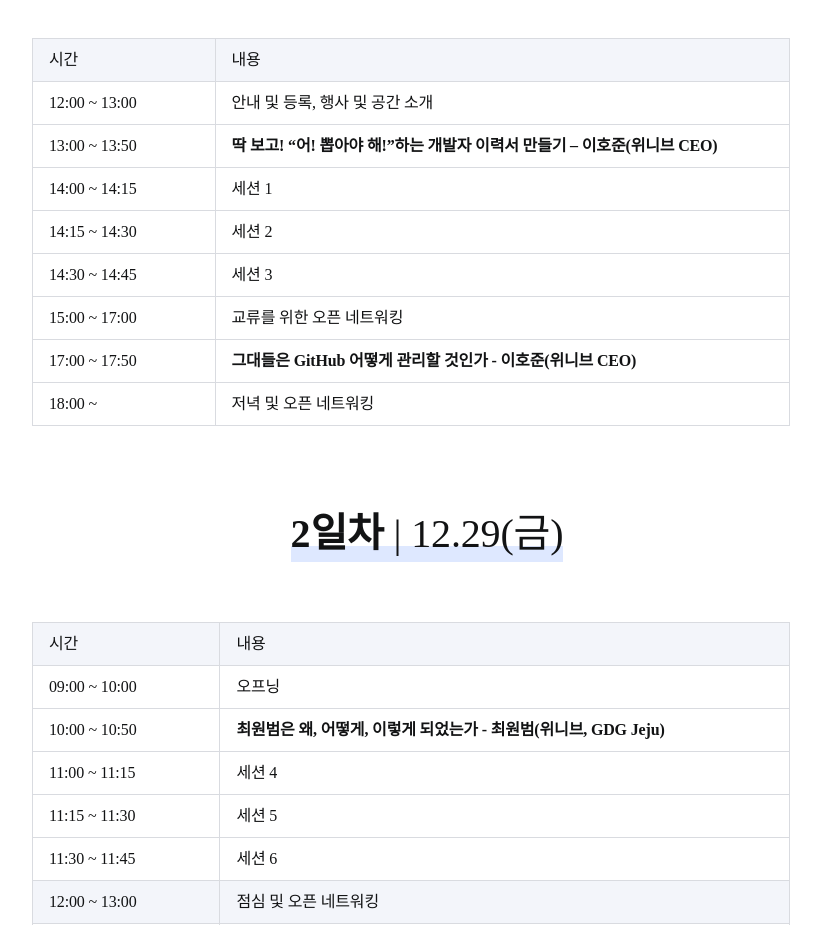
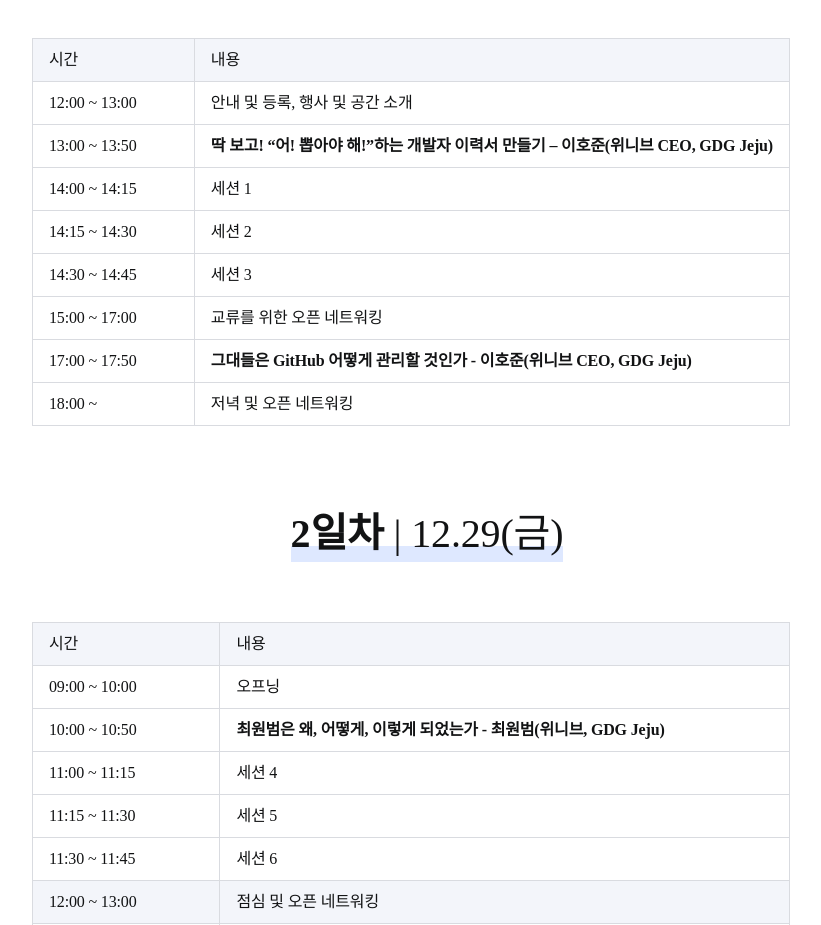
Before and after one commit to weniv/sw-tech-connect, a website: page index.html in a window 1280 px wide. Shown: the part 2940-3865 px from the top of the page, without its empty margins (229-1050 px from the left). Drawn offline with Linux system fonts and the light colour scheme; a web font is replaced by a local one.

Commit message:
:pencil2: Edit: 텍스트 수정

```diff
--- a/index.html
+++ b/index.html
@@ -163,7 +163,7 @@
                     <td>13:00 ~ 13:50</td>
                     <td class="special-lecture">
                       딱 보고! “어! 뽑아야 해!”하는 개발자 이력서 만들기 –
-                      이호준(위니브 CEO)
+                      이호준(위니브 CEO, GDG Jeju)
                     </td>
                   </tr>
                   <tr>
@@ -185,7 +185,8 @@
                   <tr>
                     <td>17:00 ~ 17:50</td>
                     <td class="special-lecture">
-                      그대들은 GitHub 어떻게 관리할 것인가 - 이호준(위니브 CEO)
+                      그대들은 GitHub 어떻게 관리할 것인가 - 이호준(위니브 CEO,
+                      GDG Jeju)
                     </td>
                   </tr>
                   <tr>
```
